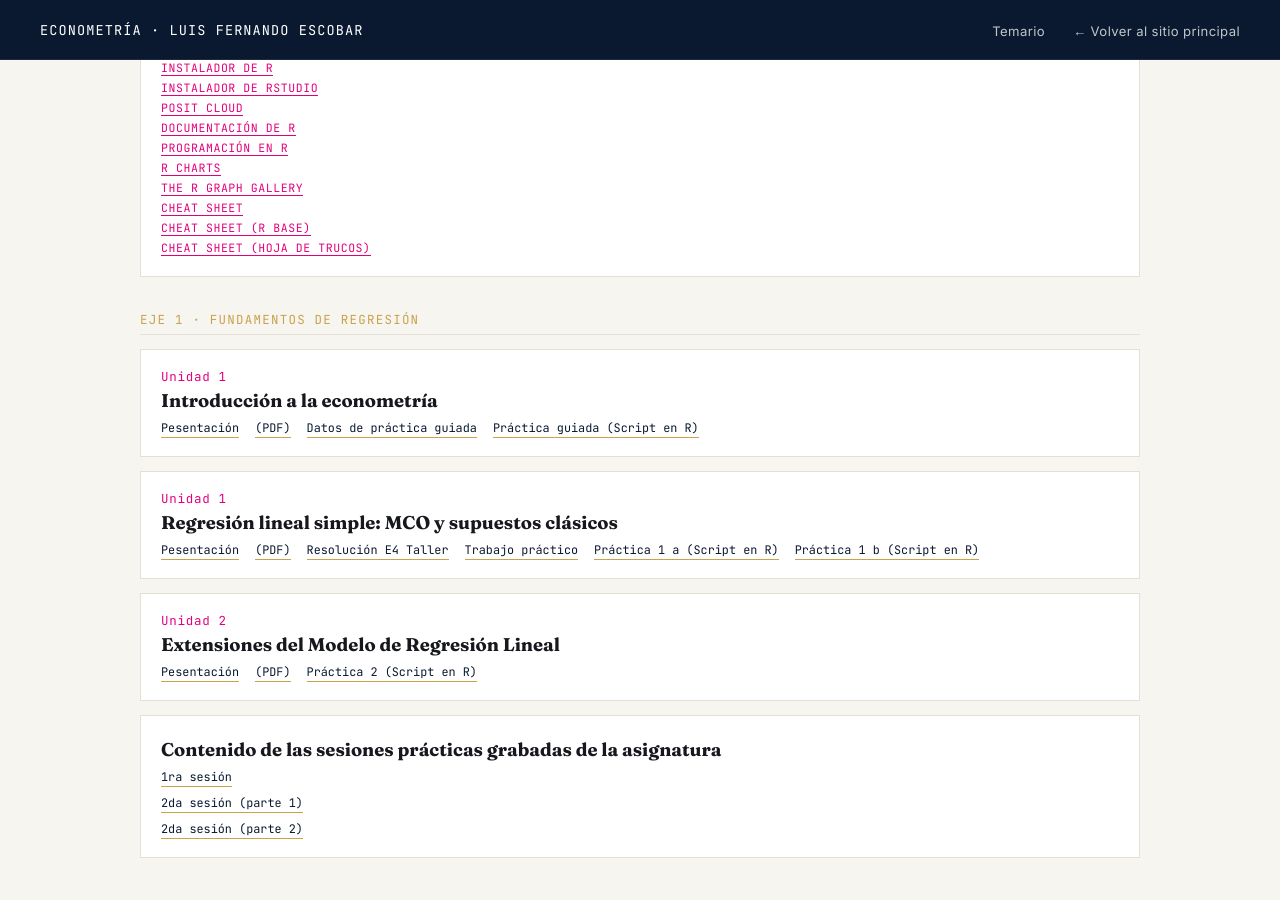
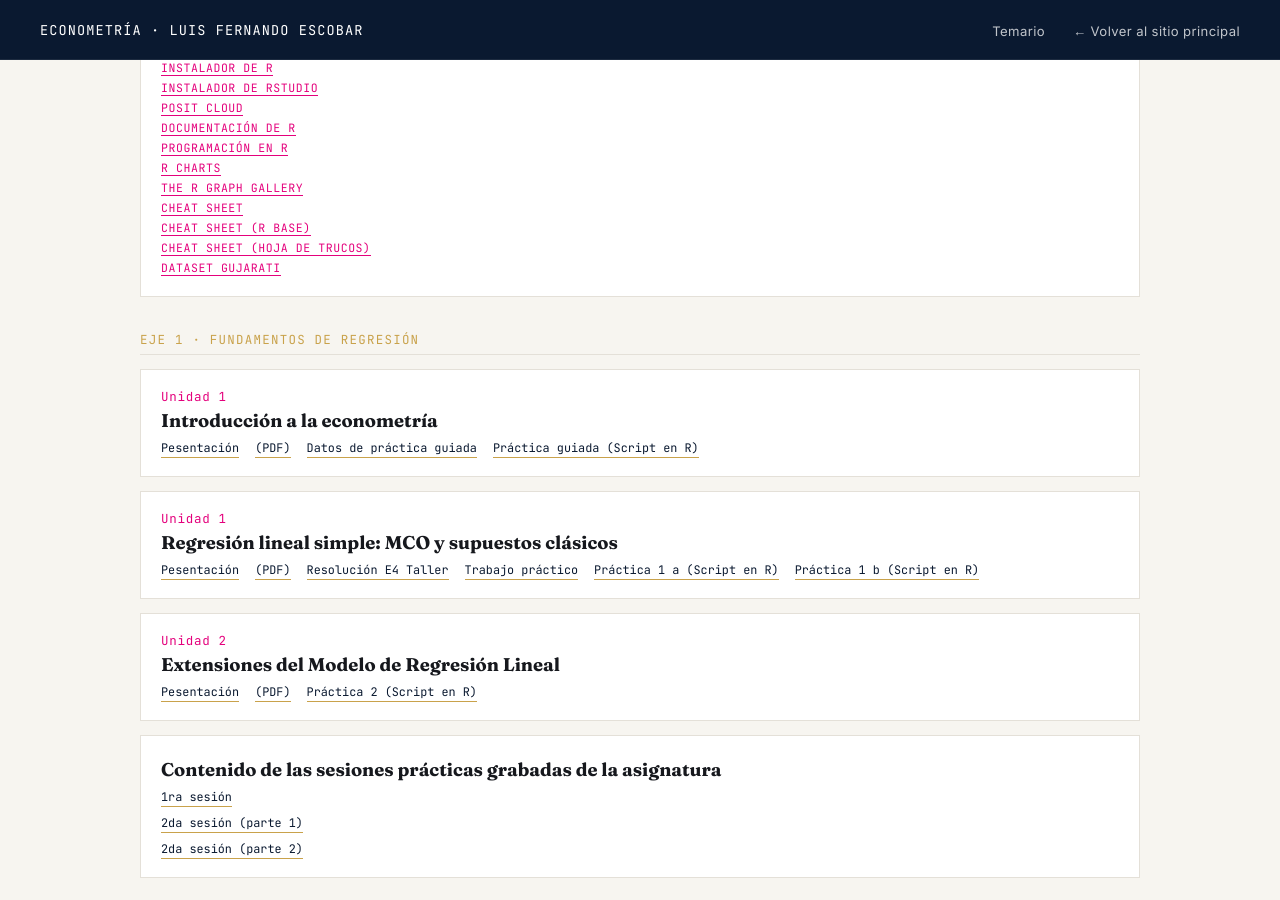
Before and after one commit to LFernandoEscobarC/econometria, a Jekyll site: the page built from index.md, in a window 1280 px wide and 900 px high, scrolled down 746 px. Built offline with Jekyll 4.4.1, drawn with Linux system fonts in a browser that asks for light colours.

Commit message:
Update index.md

```diff
--- a/index.md
+++ b/index.md
@@ -76,6 +76,9 @@ title: Temario
         <div class="mat-links">
           <a class="link" href="https://rstudio.github.io/cheatsheets/translations.html#spanish">Cheat sheet (hoja de trucos)</a>
         </div>
+  <div class="mat-links">
+          <a class="link" href="https://raw.githack.com/Lufesc/Eco360SII26/main/Practicas/Gujarati5.rar">Dataset Gujarati</a>
+        </div>
   </div>
   </ul>
 
```
